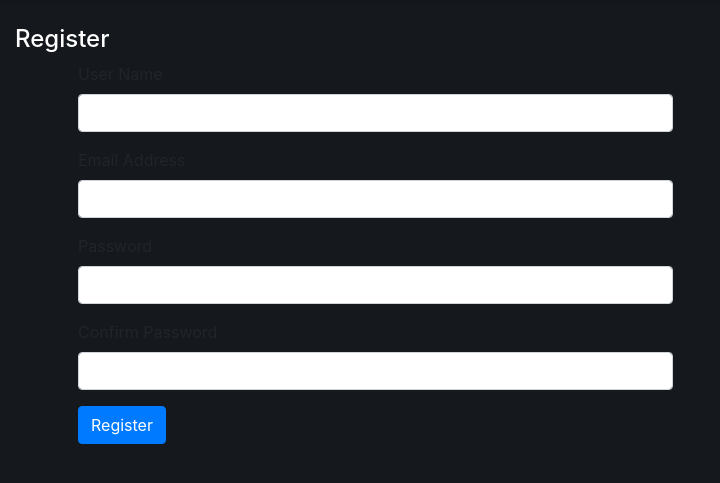
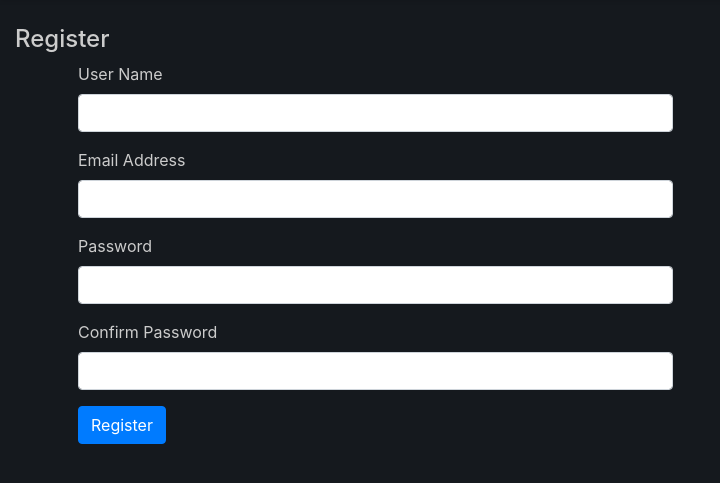
Before and after one commit to bennjmann/IFB207-Website, a Flask app: page /register in a window 1280 px wide. Shown: the part 71-554 px from the top of the page, without its empty margins (0-720 px from the left). Run offline with Flask 3, Linux system fonts and the light colour scheme; some libraries are stand-ins or nearby versions.

Commit message:
Css
Updated form label colours

```diff
--- a/website/static/style/global.css
+++ b/website/static/style/global.css
@@ -91,3 +91,7 @@ body {
     padding: 10px;
     margin-bottom: 10px;
 }
+
+.label {
+    color: #ccc;
+}
--- a/website/templates/user.html
+++ b/website/templates/user.html
@@ -11,7 +11,7 @@
 
 <div class="container-fluid">
 <div class="page-header">
-    <h4 style="color:white;">{{heading}}</h4>
+    <h4 class="label">{{heading}}</h4>
 </div>
 
 <!-- flashes any messages to the user -->
@@ -32,13 +32,15 @@
 
 <!-- Form rendering is simple and easy if using bootstrap -->
 <div class="col-md-6 ml-5">
+  <div class="label">
 {{wtf.render_form(form)}}
+  </div>
 </div>
 <br>
 <!-- When you have login form, then do show the user a link to register -->
 {% if heading|lower =='login' %}
-<div class="col-md-4 mb-5 ml-5">
-    <p style="color:white;">New user? <a href="{{ url_for('auth.register') }}">Click here to REGISTER</a>.</p>
+<div class="col-md-4 mb-5 ml-5; label">
+    <p>New user? <a href="{{ url_for('auth.register') }}">Click here to REGISTER</a>.</p>
 </div>
 {% endif %}
 </div>
```
